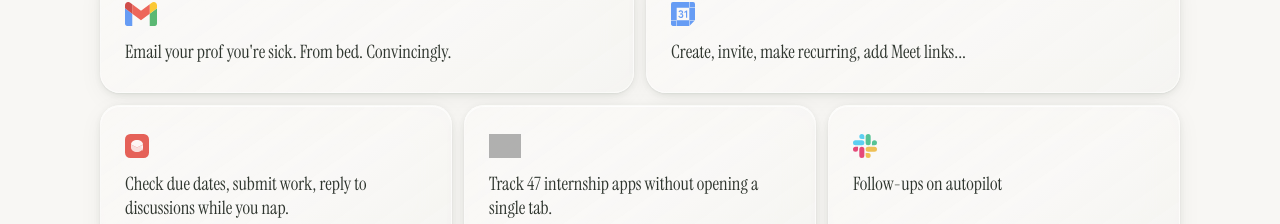
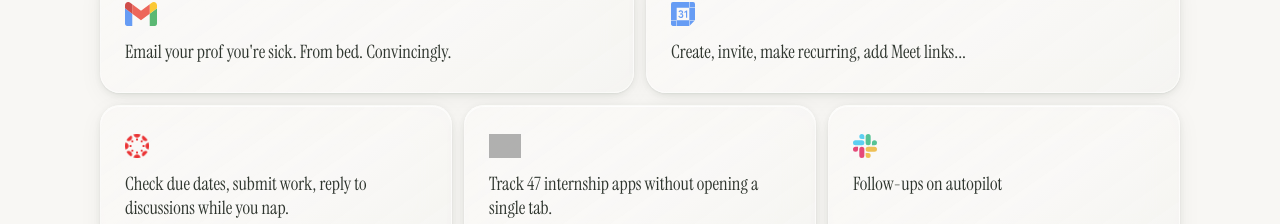
Before and after one commit to sisiphamus/outdoors-landing-rice, a Next.js app: page / in a window 1280 px wide. Shown: the part 2810-3034 px from the top of the page. Built offline with nearby package versions, Linux system fonts and the light colour scheme; grey boxes are pictures that could not be loaded.

Commit message:
fix: official Canvas icon from Instructure, add student ID notice to download modal

```diff
--- a/src/app/page.tsx
+++ b/src/app/page.tsx
@@ -91,6 +91,7 @@ footer{padding:24px 24px;border-top:1px solid rgba(0,0,0,.04)}.fi{max-width:var(
 .dl-modal{width:min(520px,94%);border-radius:28px;padding:44px 40px;text-align:center;backdrop-filter:blur(24px) saturate(1.8) brightness(1.05);-webkit-backdrop-filter:blur(24px) saturate(1.8) brightness(1.05);background:rgba(248,247,244,.85);border:1px solid rgba(255,255,255,.55);box-shadow:inset 0 1px 0 0 rgba(255,255,255,.8),0 8px 32px rgba(0,0,0,.15),0 24px 64px rgba(0,0,0,.1);animation:dlSlideIn .3s var(--ease)}@keyframes dlSlideIn{from{opacity:0;transform:translateY(14px) scale(.97)}to{opacity:1;transform:none}}
 .dl-modal h3{font-family:var(--font-display);font-size:1.8rem;font-weight:400;margin-bottom:8px;color:var(--text-1)}.dl-modal p{font-size:.9rem;color:var(--text-2);margin-bottom:24px;line-height:1.55}
 .dl-mobile-msg{background:rgba(61,107,61,.06);border:1px solid rgba(61,107,61,.15);border-radius:12px;padding:14px 18px;margin-bottom:20px;font-size:.84rem;color:var(--text-2);line-height:1.5;text-align:center}
+.dl-notice{background:rgba(61,107,61,.05);border:1px solid rgba(61,107,61,.12);border-radius:12px;padding:12px 16px;margin-bottom:16px;font-size:.82rem;color:var(--text-2);line-height:1.5;text-align:left}.dl-notice strong{color:var(--accent);font-weight:600}
 .dl-options{display:flex;flex-direction:column;gap:8px;margin-bottom:16px}
 .dl-opt{display:flex;align-items:center;gap:14px;padding:14px 18px;border-radius:16px;border:1.5px solid rgba(0,0,0,.06);background:rgba(255,255,255,.5);text-decoration:none;color:var(--text-1);font-family:var(--font-body);font-size:.9rem;font-weight:500;transition:all .2s var(--snappy);cursor:pointer}
 .dl-opt:hover{background:rgba(255,255,255,.8);border-color:rgba(255,255,255,.6);box-shadow:var(--shadow-1);transform:translateY(-1px)}
@@ -251,7 +252,7 @@ export default function Home(){
   const caps=[
     {lbl:"Email",t:"Email your prof you're sick. From bed. Convincingly.",icon:"/logos/gmail.svg"},
     {lbl:"Calendar",t:"Create, invite, make recurring, add Meet links...",icon:"/logos/gcal.svg"},
-    {lbl:"Canvas",t:"Check due dates, submit work, reply to discussions while you nap.",icon:"/logos/canvas.svg"},
+    {lbl:"Canvas",t:"Check due dates, submit work, reply to discussions while you nap.",icon:"/logos/canvas.png"},
     {lbl:"Sheets",t:"Track 47 internship apps without opening a single tab.",icon:"/logos/gsheets.svg"},
     {lbl:"Messaging",t:"Follow-ups on autopilot",icon:"/logos/slack.svg"},
     {lbl:"Drive",t:"Find that one file from COMP 140 in 3 seconds flat.",icon:"/logos/gdrive.svg"},
@@ -298,6 +299,7 @@ export default function Home(){
       <h3>Download Outdoors</h3>
       <p>We connect to <strong>Codex</strong> for free credits, then sign in with WhatsApp</p>
       {isMobile&&<div className="dl-mobile-msg">Outdoors is a desktop app. Open this page on your laptop to download.</div>}
+      <div className="dl-notice">You{"'"}ll need to verify you{"'"}re a student so GPT will give free credits. Have your <strong>student ID</strong> ready.</div>
       <div className="dl-options">
         <a href={DL_URLS.win} className={`dl-opt${os==="win"?" active":""}`}><span className="dl-opt-icon">{"\uD83E\uDE9F"}</span><div className="dl-opt-info"><div className="dl-opt-name">Windows</div><div className="dl-opt-note">Download .exe installer</div></div></a>
         <a href={DL_URLS.mac} className={`dl-opt${os==="mac"?" active":""}`}><span className="dl-opt-icon">{"\uD83C\uDF4E"}</span><div className="dl-opt-info"><div className="dl-opt-name">macOS</div><div className="dl-opt-note">Download .dmg · read the README to install</div></div></a>
```
Also changed, not shown: public/logos/canvas.png (added).
